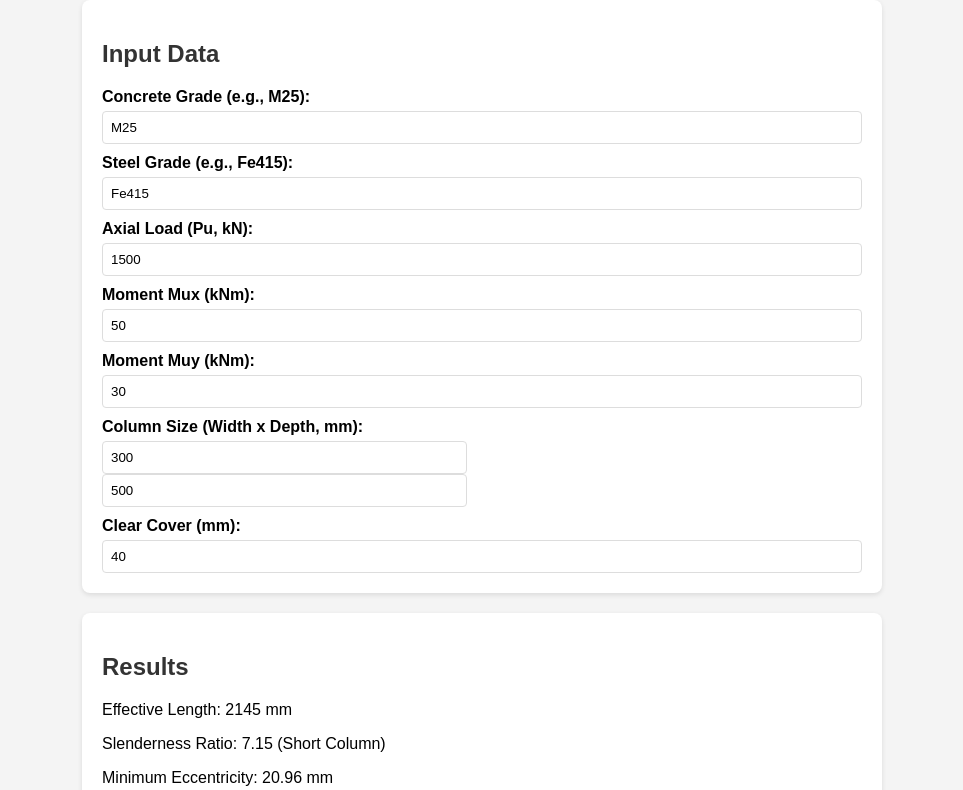
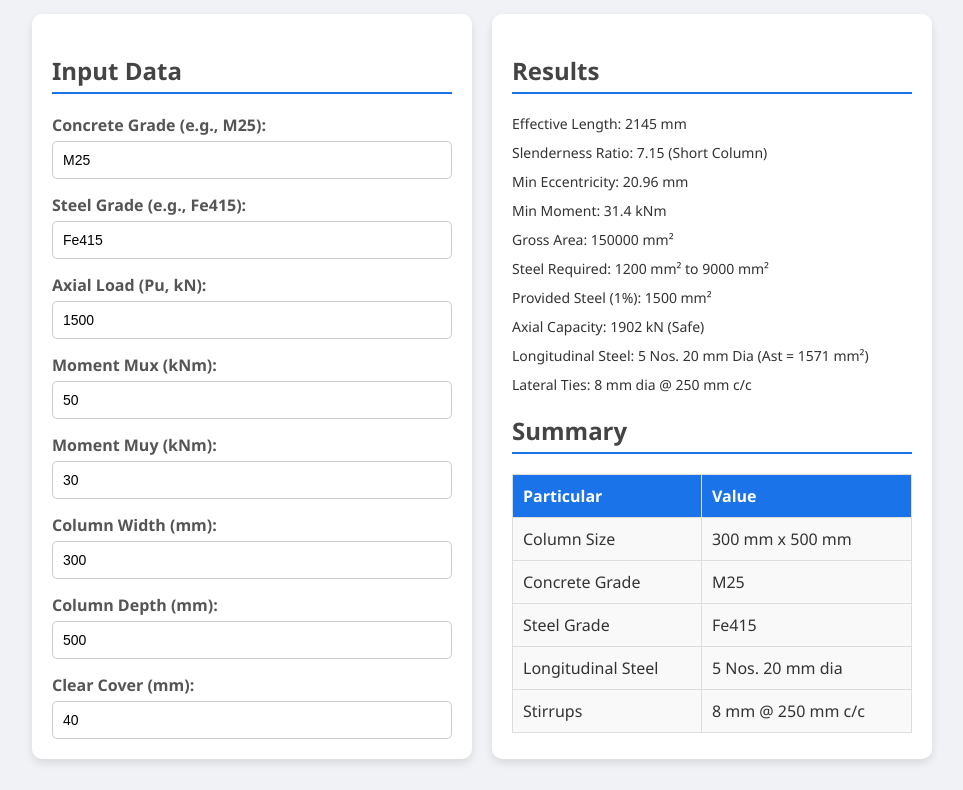
Before and after one commit to civilstudio2208/column-design-website, a plain HTML site: page index.html in a window 1280 px wide. Shown: the part 100-890 px from the top of the page, without its empty margins (158-1121 px from the left). Drawn offline with Linux system fonts and the light colour scheme.

Commit message:
Update index.html

```diff
--- a/index.html
+++ b/index.html
@@ -6,52 +6,79 @@
     <title>Column Design (IS 456:2000)</title>
     <style>
         body {
-            font-family: Arial, sans-serif;
-            max-width: 800px;
+            font-family: 'Segoe UI', Arial, sans-serif;
+            max-width: 900px;
             margin: 0 auto;
             padding: 20px;
-            background-color: #f4f4f4;
-        }
-        h1, h2 {
+            background-color: #f0f2f5;
             color: #333;
         }
+        h1 {
+            text-align: center;
+            color: #1a73e8;
+            margin-bottom: 30px;
+        }
+        h2 {
+            color: #444;
+            border-bottom: 2px solid #1a73e8;
+            padding-bottom: 5px;
+        }
+        .container {
+            display: flex;
+            gap: 20px;
+        }
         .input-section, .result-section {
+            flex: 1;
             background: #fff;
             padding: 20px;
-            border-radius: 8px;
-            box-shadow: 0 2px 5px rgba(0,0,0,0.1);
-            margin-bottom: 20px;
+            border-radius: 10px;
+            box-shadow: 0 4px 8px rgba(0,0,0,0.1);
         }
         label {
             display: block;
-            margin: 10px 0 5px;
-            font-weight: bold;
+            margin: 15px 0 5px;
+            font-weight: 600;
+            color: #555;
         }
         input {
             width: 100%;
-            padding: 8px;
-            border: 1px solid #ddd;
-            border-radius: 4px;
+            padding: 10px;
+            border: 1px solid #ccc;
+            border-radius: 5px;
+            font-size: 14px;
             box-sizing: border-box;
+            transition: border-color 0.3s;
+        }
+        input:focus {
+            border-color: #1a73e8;
+            outline: none;
+        }
+        .result-section p {
+            margin: 10px 0;
+            font-size: 14px;
         }
         table {
             width: 100%;
             border-collapse: collapse;
-            margin-top: 10px;
+            margin-top: 15px;
         }
         th, td {
             border: 1px solid #ddd;
-            padding: 8px;
+            padding: 10px;
             text-align: left;
         }
         th {
-            background-color: #f2f2f2;
+            background-color: #1a73e8;
+            color: #fff;
+        }
+        td {
+            background-color: #f9f9f9;
         }
     </style>
 </head>
 <body>
     <h1>Column Design Procedure (IS 456:2000)</h1>
-
+    <div class="container">
         <div class="input-section">
             <h2>Input Data</h2>
             <label>Concrete Grade (e.g., M25):</label>
@@ -69,9 +96,11 @@
             <label>Moment Muy (kNm):</label>
             <input type="number" id="muy" value="30" oninput="calculate()">
 
-        <label>Column Size (Width x Depth, mm):</label>
-        <input type="number" id="width" value="300" style="width: 48%; margin-right: 4%;" oninput="calculate()">
-        <input type="number" id="depth" value="500" style="width: 48%;" oninput="calculate()">
+            <label>Column Width (mm):</label>
+            <input type="number" id="width" value="300" oninput="calculate()">
+
+            <label>Column Depth (mm):</label>
+            <input type="number" id="depth" value="500" oninput="calculate()">
 
             <label>Clear Cover (mm):</label>
             <input type="number" id="clearCover" value="40" oninput="calculate()">
@@ -88,6 +117,7 @@
                 <tr><th>Particular</th><th>Value</th></tr>
             </table>
         </div>
+    </div>
 
     <script>
         function calculate() {
@@ -101,7 +131,7 @@
             const depth = parseFloat(document.getElementById('depth').value) || 0;
             const clearCover = parseFloat(document.getElementById('clearCover').value) || 0;
 
-            // Step 1: Slenderness Check (Assuming effective length = 3.3m)
+            // Step 1: Slenderness Check (Assuming Leff = 3.3m)
             const Leff = 0.65 * 3300; // mm
             const slendernessRatio = Leff / width;
             const isShortColumn = slendernessRatio < 12 ? "Short Column" : "Long Column";
@@ -114,8 +144,8 @@
             const emin = (Leff / 500) + (depth / 30);
             const minMoment = (Pu * emin / 1000).toFixed(1); // kNm
             document.getElementById('eccentricity').innerHTML = `
-                <p>Minimum Eccentricity: ${emin.toFixed(2)} mm</p>
-                <p>Minimum Moment: ${minMoment} kNm</p>
+                <p>Min Eccentricity: ${emin.toFixed(2)} mm</p>
+                <p>Min Moment: ${minMoment} kNm</p>
             `;
 
             // Step 3: Axial Load Capacity
@@ -123,8 +153,8 @@
             const minSteel = 0.008 * Ag; // 0.8%
             const maxSteel = 0.06 * Ag; // 6%
             const providedSteel = 0.01 * Ag; // 1%
-            const fck = parseInt(concreteGrade.slice(1)); // Extract number from M25
-            const fy = parseInt(steelGrade.slice(2)); // Extract number from Fe415
+            const fck = parseInt(concreteGrade.slice(1)) || 25; // Default to 25 if invalid
+            const fy = parseInt(steelGrade.slice(2)) || 415; // Default to 415 if invalid
             const axialCapacity = (0.4 * fck * (Ag - providedSteel) + 0.67 * fy * providedSteel) / 1000; // kN
             const isSafe = axialCapacity > Pu ? "Safe" : "Unsafe";
             document.getElementById('axialCapacity').innerHTML = `
@@ -135,11 +165,11 @@
             `;
 
             // Step 4 & 5: Reinforcement (Simplified)
-            const barDia = 20; // Assuming 20 mm bars
+            const barDia = 20; // Fixed 20 mm bars
             const numBars = Math.ceil(providedSteel / (Math.PI * barDia * barDia / 4));
             const Ast = numBars * (Math.PI * barDia * barDia / 4);
             document.getElementById('reinforcement').innerHTML = `
-                <p>Longitudinal Reinforcement: ${numBars} Nos. ${barDia} mm Dia Bars (Ast = ${Ast.toFixed(0)} mm²)</p>
+                <p>Longitudinal Steel: ${numBars} Nos. ${barDia} mm Dia (Ast = ${Ast.toFixed(0)} mm²)</p>
                 <p>Lateral Ties: 8 mm dia @ 250 mm c/c</p>
             `;
 
@@ -154,7 +184,7 @@
             `;
         }
 
-        // Initial calculation
+        // Run calculation on page load
         calculate();
     </script>
 </body>
```
Lines whose indentation alone changed are shown as unchanged.
